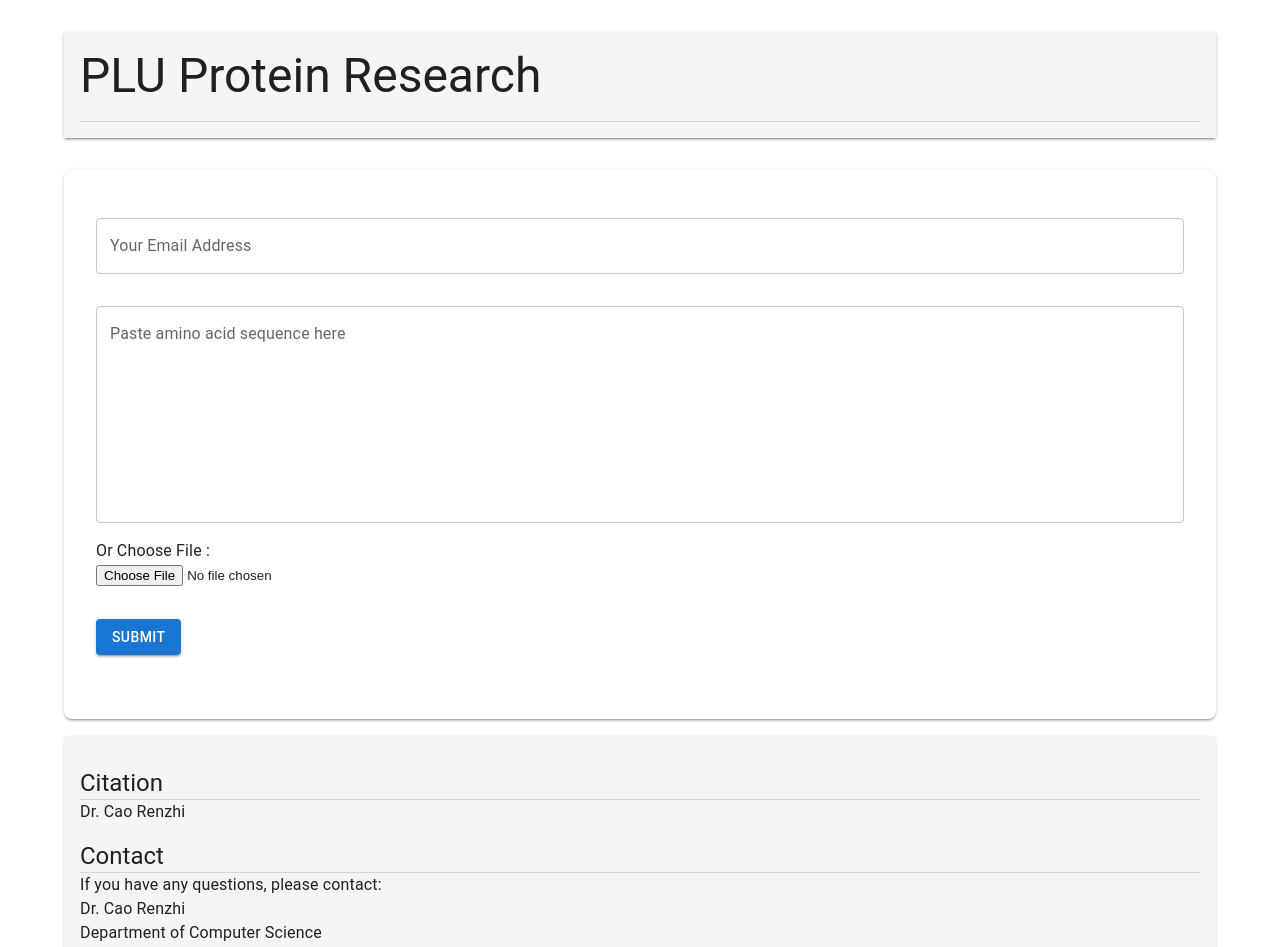
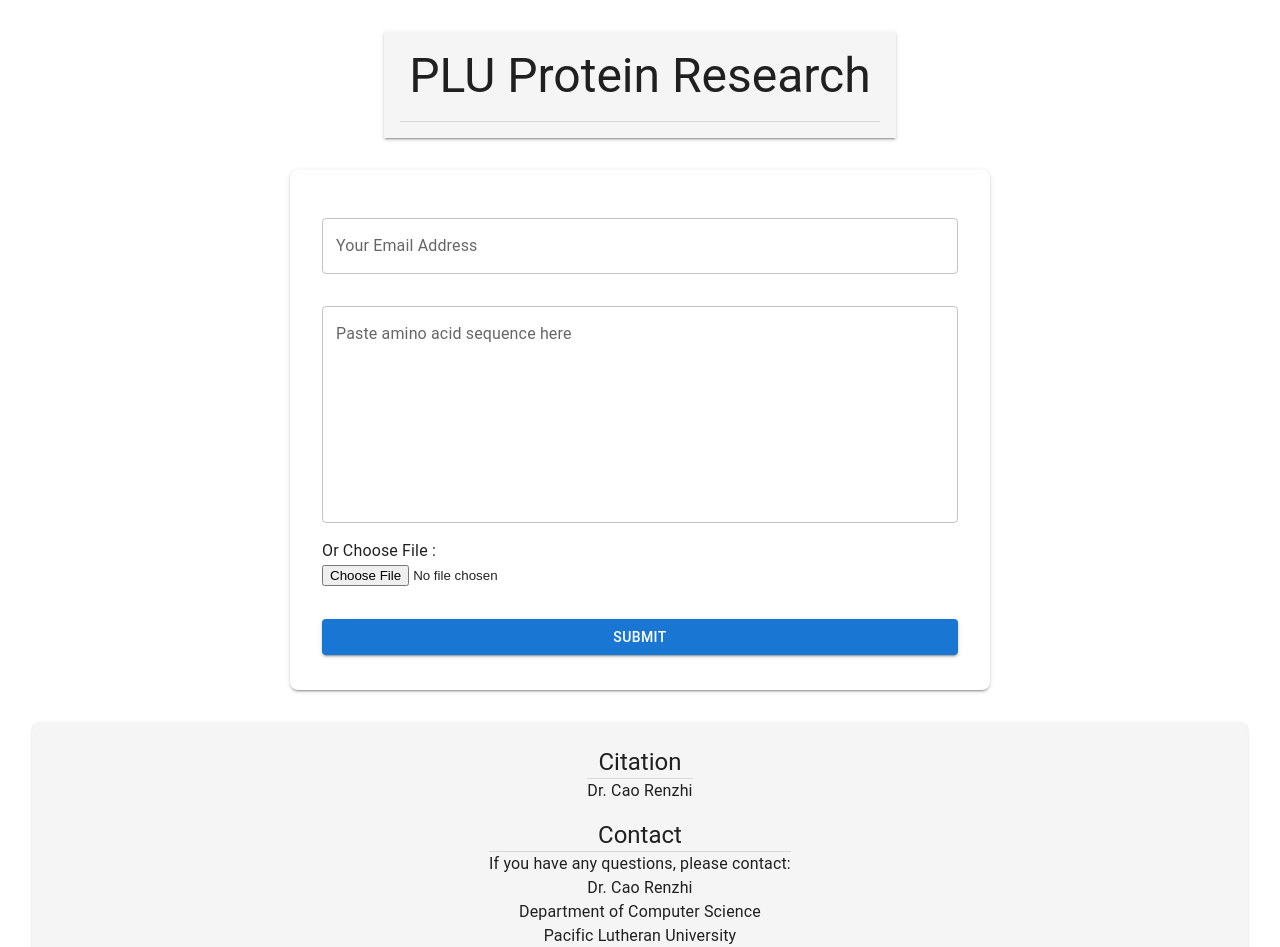
Before and after one commit to Cao-Labs/AlphaAnalyzer, a React (Vite) app: page / in a window 1280 px wide. Shown: the top 947 px of the page. Built offline with nearby package versions, Linux system fonts and the light colour scheme.

Commit message:
home page update

```diff
--- a/src/routes/HomePage.tsx
+++ b/src/routes/HomePage.tsx
@@ -1,4 +1,4 @@
-import { Box, Container, Typography, Divider, TextField, Button } from "@mui/material";
+import { Box, Typography, Divider, TextField, Button } from "@mui/material";
 import { ChangeEvent, useState } from "react";
 import { useNavigate } from "react-router-dom";
 import { useEmail } from "../components/EmailProtienContext";
@@ -37,16 +37,33 @@
     }
 
     return (
-        <Container fixed>
-            <Box gap={0} p={2} bgcolor={'#f5f5f5'} sx={{ my: 4 }} boxShadow={2}>
+        <Box
+        alignItems={"center"}
+        my={4}
+        display={"flex"}
+        flexDirection={"column"}
+        >
+            <Box
+            alignItems={"center"}
+            display={"flex"}
+            flexDirection={"column"}
+            sx={{width:'40%'}}
+            gap={0} p={2}
+            bgcolor={'#f5f5f5'}
+            marginBottom={2}
+            boxShadow={2}>
                 <Typography variant="h3" gutterBottom>
                     PLU Protein Research
 
                 </Typography>
-                <Divider />
+                <Divider sx={{width:'100%'}}/>
             </Box>
 
-            <Box gap={2} p={4} bgcolor={'#ffffff'} boxShadow={2} borderRadius={2}>
+            <Box
+            sx={{height: 520, width: 700, my:2}}
+            gap={2} p={4} bgcolor={'#ffffff'}
+            boxShadow={2}
+            borderRadius={2}>
                 <Box
                     component="form"
                     sx={{
@@ -91,27 +108,42 @@
                     <input type="file" onChange={handleOnChangeFile} />
                 </Box>
 
-                <Box sx={{ my: 4}}>
-                    <Button onClick={handleSubmit} variant="contained">Submit</Button>
+                <Box sx={{ my: 4} }>
+                    <Button fullWidth onClick={handleSubmit} variant="contained">Submit</Button>
                 </Box>
             </Box>
 
-            <Box sx={{ my: 2, p: 2, bgcolor: '#f5f5f5', borderRadius: 2, boxShadow: 1 }}>
-                <Box sx={{ my: 2 }}>
+            <Box
+            alignItems={'center'}
+            display={'flex'}
+            flexDirection={'column'}
+
+            sx={{width: '95%', my:2, p: 2, bgcolor: '#f5f5f5', borderRadius: 2, boxShadow: 1 }}>
+                <Box
+                alignItems={'center'}
+                display={'flex'}
+                flexDirection={'column'}
+                 justifyContent={'center'}
+                 sx={{ my: 1 }}>
                     <Typography variant='h5'>Citation</Typography>
-                    <Divider />
+                    <Divider sx={{width:'100%'}} />
                     <Typography>Dr. Cao Renzhi</Typography>
                 </Box>
 
-                <Box sx={{ my: 2 }}>
+                <Box
+                alignItems={'center'}
+                display={'flex'}
+                flexDirection={'column'}
+                 justifyContent={'center'}
+                 sx={{ my: 1 }}>
                     <Typography variant='h5'>Contact</Typography>
-                    <Divider />
+                    <Divider sx={{width:'100%'}} />
                     <Typography>If you have any questions, please contact:</Typography>
                     <Typography>Dr. Cao Renzhi</Typography>
                     <Typography>Department of Computer Science</Typography>
                     <Typography>Pacific Lutheran University</Typography>
                 </Box>
             </Box>
-        </Container>
+        </Box>
     );
 }
```
